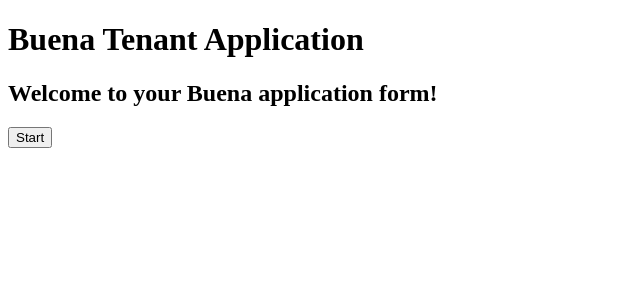
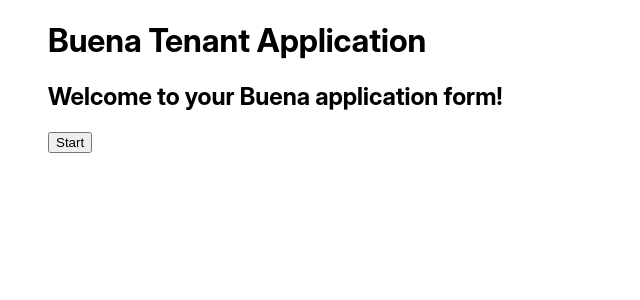
Before and after one commit to LiamGitGoing/buena-application, a React (Create React App) app: page / in a window 1280 px wide. Shown: the top 300 px of the page, without its empty margins (0-640 px from the left). Built offline with nearby package versions, Linux system fonts and the light colour scheme.

Commit message:
[update] App overall padding

```diff
--- a/src/App.tsx
+++ b/src/App.tsx
@@ -1,18 +1,21 @@
-import React from 'react';
-import { Provider } from 'react-redux';
-import { BrowserRouter as Router, Route, Routes } from 'react-router-dom';
-import store from './context/store';
-import PersonalInfo from './pages/PersonalInfo';
-import SalaryIndications from './pages/SalaryIndications';
-import Summary from './pages/Summary';
-import NotFound from './pages/NotFound';
-import Header from './components/Header';
-import EntryPage from './pages/EntryPage';
-import { ThemeProvider } from 'styled-components';
-import { theme } from './styles/theme';
+import React from "react";
+import { Provider } from "react-redux";
+import { BrowserRouter as Router, Route, Routes } from "react-router-dom";
+import store from "./context/store";
+import PersonalInfo from "./pages/PersonalInfo";
+import SalaryIndications from "./pages/SalaryIndications";
+import Summary from "./pages/Summary";
+import NotFound from "./pages/NotFound";
+import Header from "./components/Header";
+import EntryPage from "./pages/EntryPage";
+import { ThemeProvider } from "styled-components";
+import { theme } from "./styles/theme";
+import "./styles/global.css";
+import { Wrapper } from "./AppStyled";
 
 const App: React.FC = () => {
   return (
+    <Wrapper>
       <Provider store={store}>
         <ThemeProvider theme={theme}>
           <Router>
@@ -21,7 +24,10 @@
               <Routes>
                 <Route path="/" element={<EntryPage />} />
                 <Route path="/personal-info" element={<PersonalInfo />} />
-                        <Route path="/salary-indications" element={<SalaryIndications />} />
+                <Route
+                  path="/salary-indications"
+                  element={<SalaryIndications />}
+                />
                 <Route path="/summary" element={<Summary />} />
                 <Route path="*" element={<NotFound />} />
               </Routes>
@@ -29,6 +35,7 @@
           </Router>
         </ThemeProvider>
       </Provider>
+    </Wrapper>
   );
 };
 
--- /dev/null
+++ b/src/AppStyled.ts
@@ -0,0 +1,7 @@
+import styled from 'styled-components';
+
+export const Wrapper = styled.div`
+  padding-left: 2.5rem;
+  padding-right: 2.5rem;
+  max-width: 1710px;
+`;
```
Lines whose indentation alone changed are shown as unchanged.
